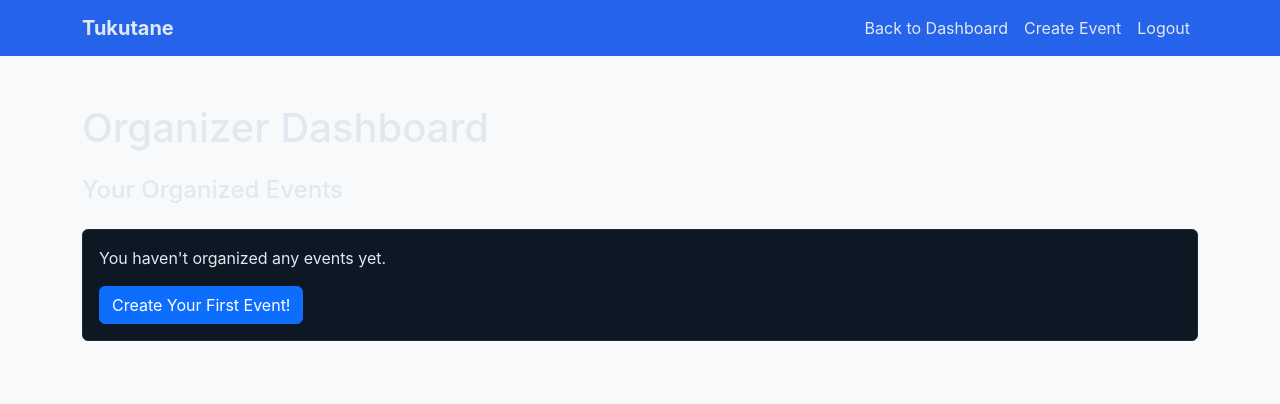
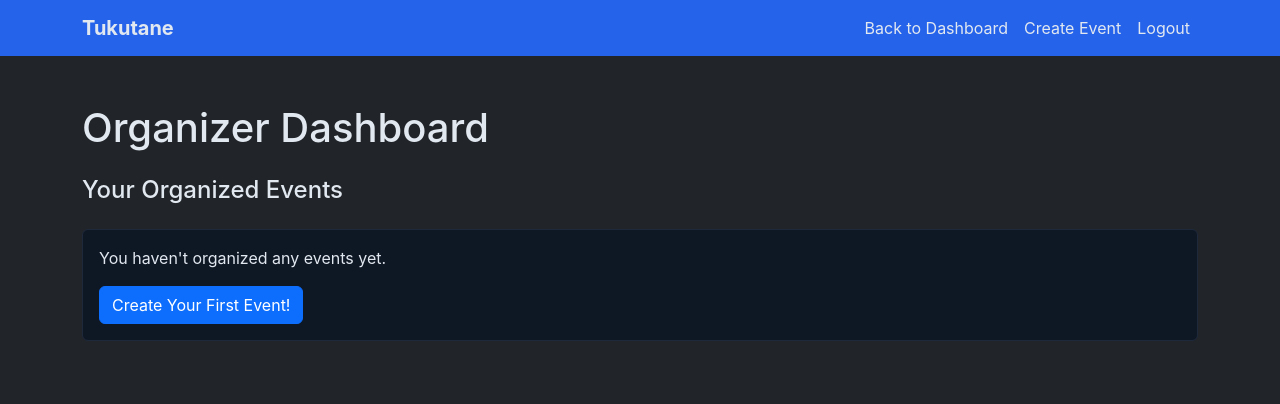
Before and after one commit to fadhili2430/TUKUTANE-PROJECT-2026, a Python web app: template templates/organizer.html in a window 1280 px wide. Shown: the top 404 px of the page. Run offline with Jinja, Linux system fonts and the light colour scheme; the template is opened without the code that fills it, so the values that code supplies are empty.

Commit message:
Final fix

```diff
--- a/templates/organizer.html
+++ b/templates/organizer.html
@@ -7,7 +7,7 @@
     <link href="https://cdn.jsdelivr.net/npm/bootstrap@5.3.0/dist/css/bootstrap.min.css" rel="stylesheet">
     <link rel="stylesheet" href="{{ url_for('static', filename='css/dashboard.css') }}">
 </head>
-<body class="bg-light">
+<body class="bg-dark">
 <nav class="navbar navbar-expand-lg navbar-dark bg-primary">
 <div class="container">
 <a class="navbar-brand" href="{{ url_for('main.home') }}"><strong>Tukutane</strong></a>
```
